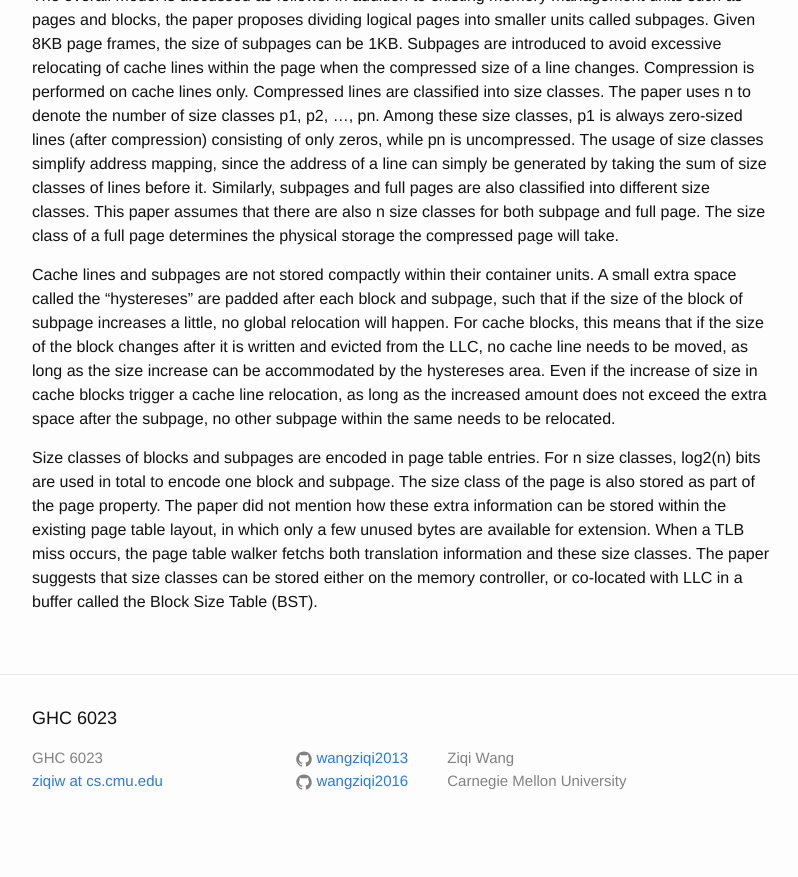
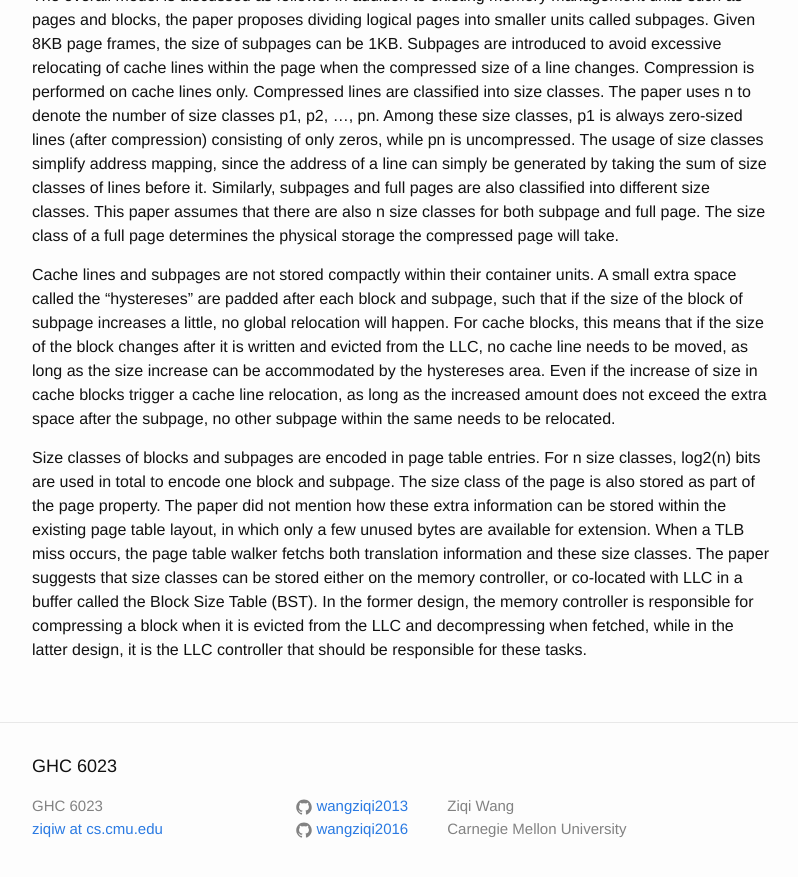
Before and after one commit to wangziqi2013/wangziqi2013.github.io, a Jekyll site: the page built from _posts/2020-05-31-a-robust-main-mem-compression-scheme.markdown, in a window 1280 px wide and 900 px high, scrolled down 1162 px. Shown: the top 877 px of the window, without its empty margins (238-1036 px from the left). Built offline with Jekyll 4.4.1, drawn with Linux system fonts in a browser that asks for light colours; before the commit the page ends 2014 px from its top, so only the background shows below that.

Commit message:
Adding LLC

```diff
--- a/_posts/2020-05-31-a-robust-main-mem-compression-scheme.markdown
+++ b/_posts/2020-05-31-a-robust-main-mem-compression-scheme.markdown
@@ -62,3 +62,5 @@ not mention how these extra information can be stored within the existing page t
 unused bytes are available for extension. When a TLB miss occurs, the page table walker fetchs both translation
 information and these size classes. The paper suggests that size classes can be stored either on the memory controller,
 or co-located with LLC in a buffer called the Block Size Table (BST).
+In the former design, the memory controller is responsible for compressing a block when it is evicted from the LLC and
+decompressing when fetched, while in the latter design, it is the LLC controller that should be responsible for these tasks.
```
